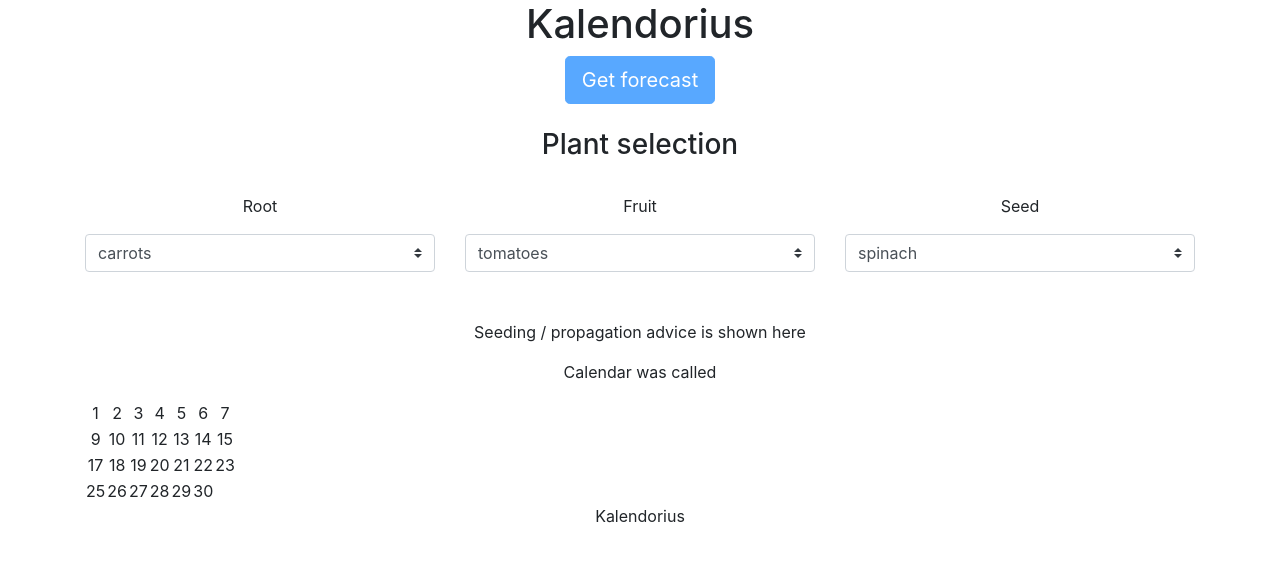
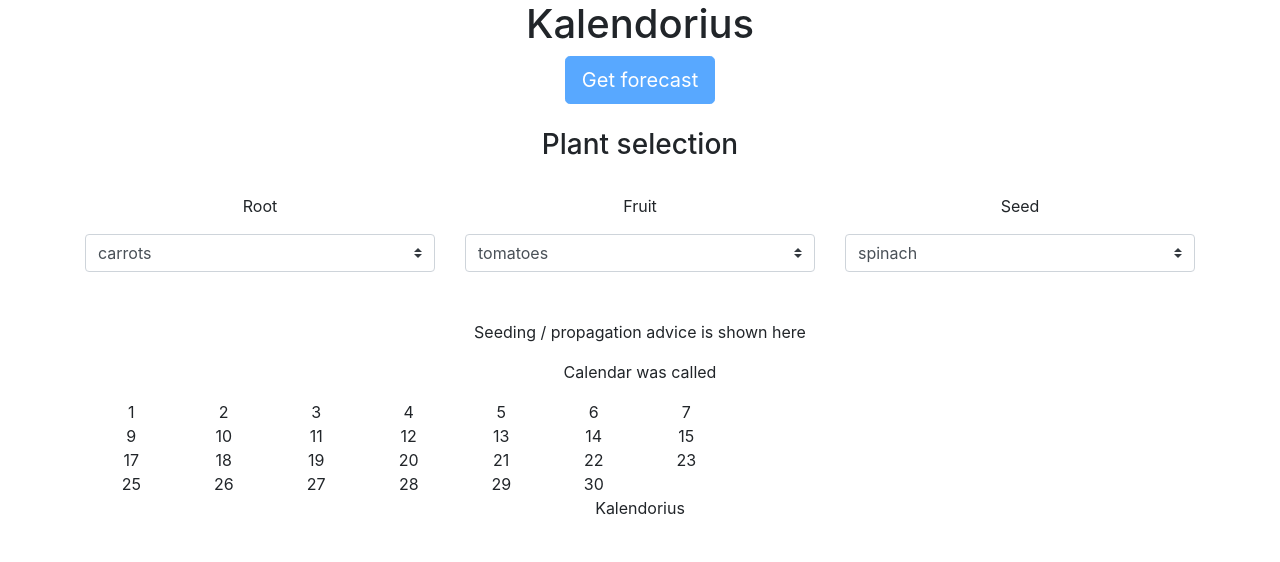
Before and after one commit to horolug/garden-forecast, a React (Create React App) app: page / in a window 1280 px wide. Shown: the top 562 px of the page. Built offline with nearby package versions, Linux system fonts and the light colour scheme.

Commit message:
Calendar is based on div layout

```diff
--- a/src/Components/Calendar/Calendar.js
+++ b/src/Components/Calendar/Calendar.js
@@ -17,7 +17,7 @@ class plantingCalendar extends React.Component {
     if ( firstDayOfMonth > 1 ){
       for ( let i = 1; i < firstDayOfMonth; i++ ){
         blankCells.push(
-          <td key={"blank"+i}>blank</td>
+          <div className="col-1" key={"blank"+i}></div>
         );
       }
     }
@@ -30,18 +30,17 @@ class plantingCalendar extends React.Component {
     this.createBlankCells();
     if ( !this.props.dayList ){
       for ( let i = 0; i < moment().daysInMonth(); i++ ){
-        listOfDays.push( <td key={i+1}> {i+1} </td>);
+        listOfDays.push( <div className="col-1" key={i+1}> {i+1}</div>);
       }
     } else {
       console.log("this.props.dayList.length", this.props.dayList.length);
       for ( let i = 0; i < this.props.dayList.length; i++ ){
-        const calendarDay = moment(this.props.dayList[i].date).format("DD");
-        const optimal = this.props.dayList[i].optimal ? "optimal" : "";
+        const calendarDay = moment(this.props.dayList[i].date).format("D");
+        const optimal = this.props.dayList[i].optimal ? "col-1 optimal" : "col-1";
         listOfDays.push(
-          <td key={this.props.dayList[i].date}>
-            <p> {calendarDay} </p>
-            <p> {optimal} </p>
-          </td>
+          <div className={optimal} key={this.props.dayList[i].date}>
+            {calendarDay}
+          </div>
         );
       }
     }
@@ -61,16 +60,16 @@ class plantingCalendar extends React.Component {
         tableRows.push(dayList[i]);
         if ( i === dayList.length -1 ){
           calendarTable.push(
-            <tr key={i}>
+            <div className="row" key={i}>
             {tableRows}
-            </tr>
+            </div>
           );
         }
       } else {
         calendarTable.push(
-          <tr key={i}>
+          <div className="row" key={i}>
           {tableRows}
-          </tr>
+          </div>
         );
         tableRows = [];
       }
@@ -83,18 +82,9 @@ class plantingCalendar extends React.Component {
     return (
       <div>
         <p>Calendar was called</p>
-        <table>
-          <thead>
-            <tr>
-
-            </tr>
-          </thead>
-          <tbody>
-            {this.state.calendarTable}
-            {this.createTableRows()}
-
-          </tbody>
-        </table>
+        <div className="container">
+          {this.createTableRows()}
+        </div>
       </div>
     );
   }
--- a/src/index.css
+++ b/src/index.css
@@ -12,3 +12,7 @@ code {
   font-family: source-code-pro, Menlo, Monaco, Consolas, "Courier New",
     monospace;
 }
+
+.optimal{
+  background: #00F000;
+}
```
